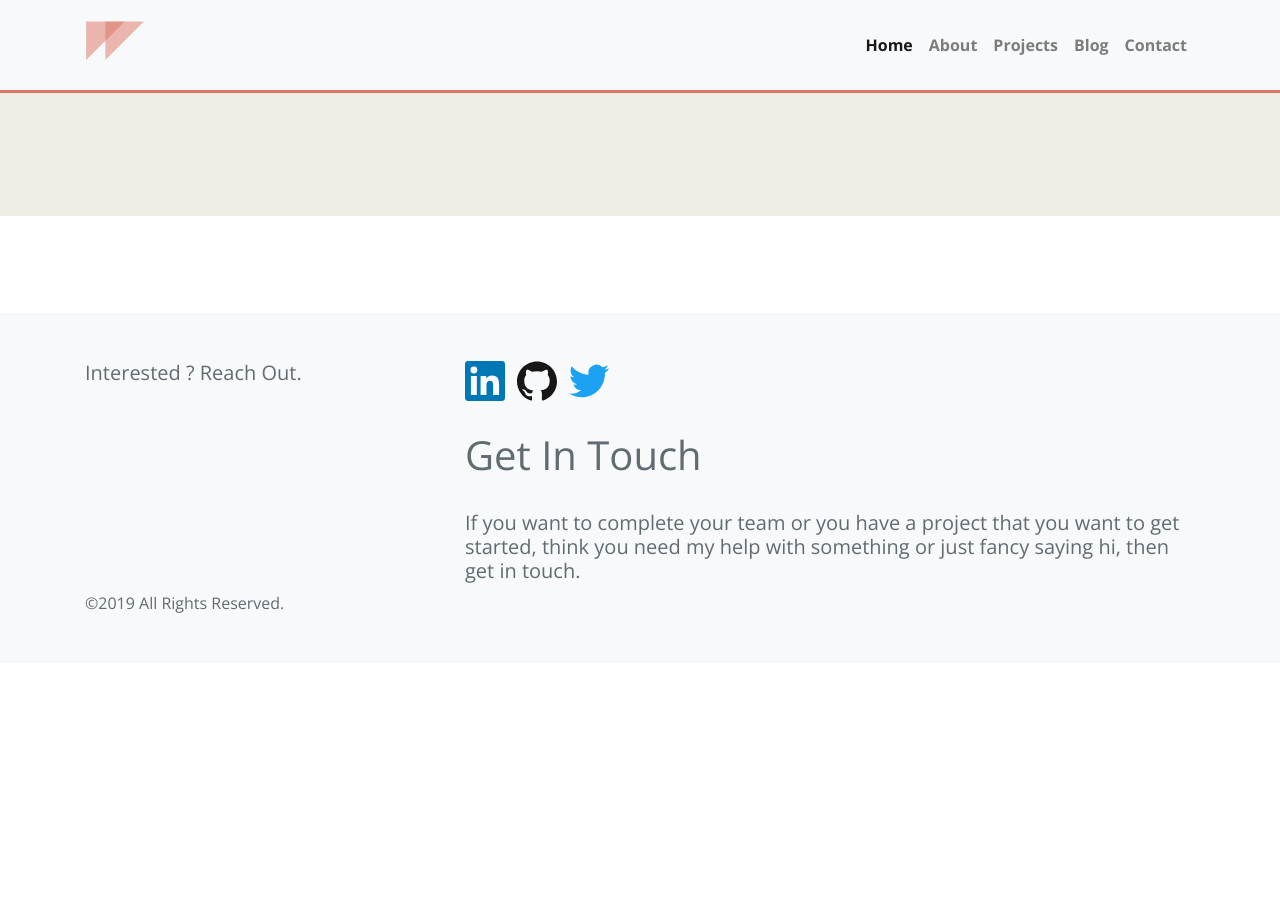
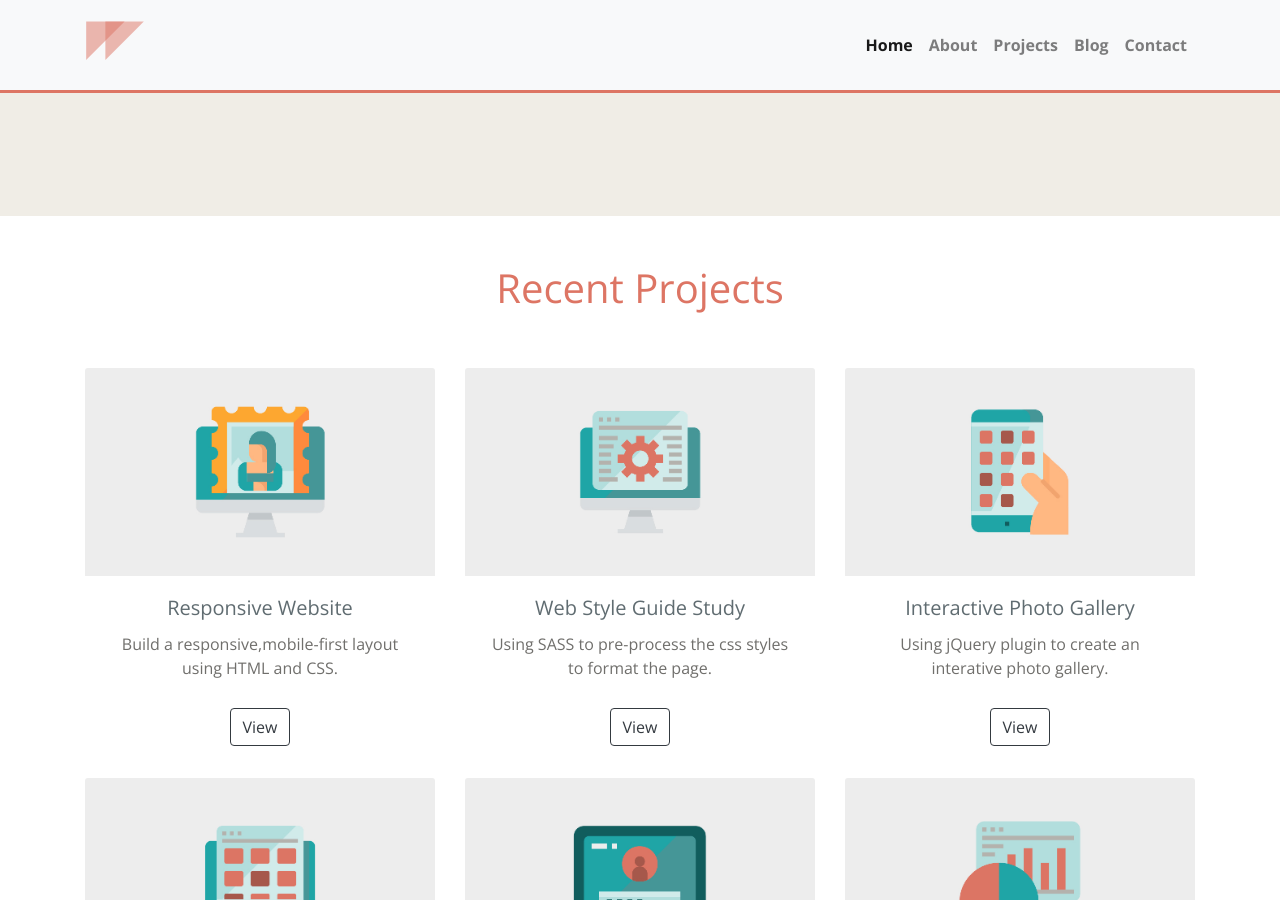
Before and after one commit to JIWU6498/wujenny.com, a Jekyll site: the page built from index.md, in a window 1280 px wide and 900 px high, scrolled down 237 px. Built offline with Jekyll 4.4.1, drawn with Linux system fonts in a browser that asks for light colours; nearby versions of some CDN libraries; some web fonts are replaced; before the commit the page ends 900 px from its top, so only the background shows below that; some of the changed text lies outside the part shown.

```diff
--- a/index.md
+++ b/index.md
@@ -12,3 +12,108 @@
         </div>
     </div>
 </div>
+
+<!-- Recent Projects -->
+<div class="container-fluid" id="projects">
+    <h1 class="display-6 text-center py-5">Recent Projects</h1>
+    <div class="container">
+        <div class="row">
+            <div class="col-md-6 text-center col-lg-4">
+                <img class="card-img-top" src="../assets/images/projectsUI-01.jpg" alt="mobile responsive">
+                <div class="card-body">
+                    <h5 class="card-title">Responsive Website</h5>
+                    <p class="card-text">Build a responsive,mobile-first layout using HTML and CSS. </p>
+                    <div class="card-footer bg-transparent border-0">
+                        <button type="button" class="viewBtn btn btn-outline-dark" data-toggle="modal"
+                            data-target="#projectsModal">
+                            View
+                        </button>
+                    </div>
+                </div>
+            </div>
+            <div class="col-md-6 text-center col-lg-4">
+                <img class="card-img-top" src="../assets/images/projectsUI-02.jpg" alt="mobile responsive">
+                <div class="card-body">
+                    <h5 class="card-title">Web Style Guide Study</h5>
+                    <p class="card-text">Using SASS to pre-process the css styles to format the page.</p>
+                    <div class="card-footer bg-transparent border-0">
+                        <button type="button" class="viewBtn btn btn-outline-dark" data-toggle="modal"
+                            data-target="#projectsModal">
+                            View
+                        </button>
+                        <!-- <a href="https://jiwu6498.github.io/Techdegree-Project4/" class="btn btn-outline-dark"
+                                    target="_blank">View</a> -->
+                    </div>
+                </div>
+            </div>
+            <div class="col-md-6 text-center col-lg-4">
+                <img class="card-img-top" src="../assets/images/projectsUI-03.jpg" alt="mobile responsive">
+                <div class="card-body">
+                    <h5 class="card-title">Interactive Photo Gallery</h5>
+                    <p class="card-text">Using jQuery plugin to create an interative photo gallery.</p>
+                    <div class="card-footer bg-transparent border-0">
+                        <button type="button" class="viewBtn btn btn-outline-dark" data-toggle="modal"
+                            data-target="#projectsModal">
+                            View
+                        </button>
+                        <!-- <a href="https://jiwu6498.github.io/Techdegree-Project5/" class="btn btn-outline-dark"
+                                    target="_blank">View</a> -->
+                    </div>
+                </div>
+            </div>
+            <div class="col-md-6  text-center col-lg-4">
+                <img class="card-img-top" src="../assets/images/projectsUI-04.jpg" alt="mobile responsive">
+                <div class="card-body">
+                    <h5 class="card-title">Game Show App</h5>
+                    <p class="card-text">Using DOM scripting to create a browser version of “Wheel of Success”.
+                    </p>
+                    <div class="card-footer bg-transparent border-0">
+                        <!-- <a href="https://jiwu6498.github.io/Techdegree-Project6/" class="btn btn-outline-dark"
+                                    target="_blank">View</a> -->
+                        <button type="button" class="viewBtn btn btn-outline-dark" data-toggle="modal"
+                            data-target="#projectsModal">
+                            View
+                        </button>
+                    </div>
+                </div>
+            </div>
+            <div class="col-md-6 text-center col-lg-4">
+                <img class="card-img-top" src="../assets/images/projectsUI-05.jpg" alt="mobile responsive">
+                <div class="card-body">
+                    <h5 class="card-title">WebApp Dashboard</h5>
+                    <p class="card-text">Built a web dashboard with JavaScript-driven charts and graphs.</p>
+                    <div class="card-footer bg-transparent border-0">
+                        <!-- <a href="https://jiwu6498.github.io/Techdegree-Project7/" class="btn btn-outline-dark "
+                                    target="_blank">View</a> -->
+                        <button type="button" class="viewBtn btn btn-outline-dark" data-toggle="modal"
+                            data-target="#projectsModal">
+                            View
+                        </button>
+                    </div>
+                </div>
+            </div>
+            <div class="col-md-6 text-center col-lg-4">
+                <img class="card-img-top" src="../assets/images/projectsUI-06.jpg" alt="mobile responsive">
+                <div class="card-body">
+                    <h5 class="card-title">Employee Directory</h5>
+                    <p class="card-text">Communicating with APIs which allows to work with microservices.</p>
+                    <div class="card-footer bg-transparent border-0">
+                        <!-- <a href="https://jiwu6498.github.io/Techdegree-Project8/" class="btn btn-outline-dark"
+                                    target="_blank">View</a> -->
+                        <button type="button" class="viewBtn btn btn-outline-dark" data-toggle="modal"
+                            data-target="#projectsModal">
+                            View
+                        </button>
+                    </div>
+                </div>
+            </div>
+        </div>
+    </div>
+</div><!-- /projects-->
+
+<!--Projects Modal -->
+<div id="modalContainer">
+    <div class="modal fade" id="projectsModal" data-backdrop="static" tabindex="-1" role="dialog"
+        aria-labelledby="projectsModalLabel" aria-hidden="true">
+    </div>
+</div>
```
Also changed, not shown: README.md.
